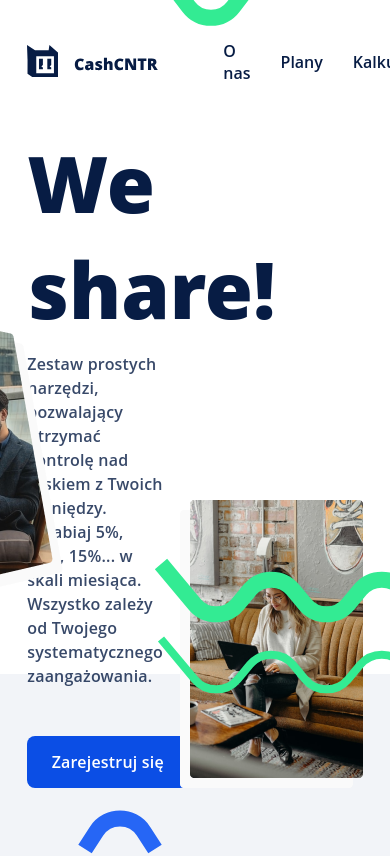
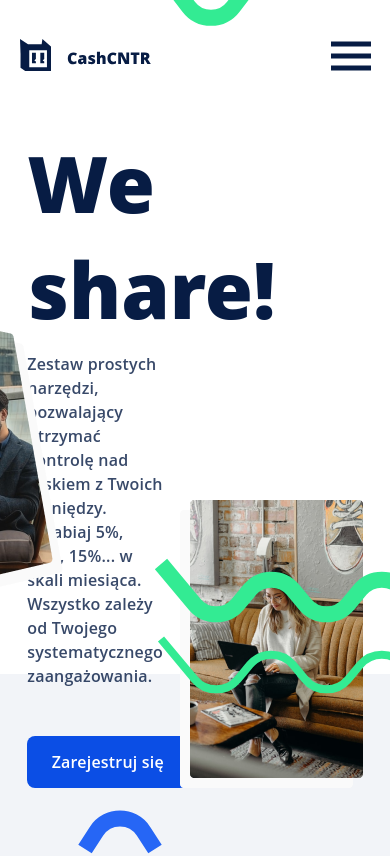
Before and after one commit to lt27037/crm-stanley, a React (Create React App) app: page /#/ in a window 390 px wide. Shown: the top 856 px of the page. Built offline with nearby package versions, Linux system fonts and the light colour scheme.

Commit message:
add responsive style to error page

```diff
--- a/src/components/Container.jsx
+++ b/src/components/Container.jsx
@@ -11,19 +11,7 @@ const Container = () => {
   return (
     <div className="container">
       <Switch>
-        <Route path="/" exact>
-          <Home />
-        </Route>
-
-        <Route path="/onas">
-          <Home />
-        </Route>
-
-        <Route path="/plany">
-          <Home />
-        </Route>
-
-        <Route path="/kalkulator">
+        <Route path={['/', '/onas', '/plany', '/kalkulator']} exact>
           <Home />
         </Route>
 
--- a/src/components/Header.jsx
+++ b/src/components/Header.jsx
@@ -30,10 +30,13 @@ const Header = () => {
           </ul>
         </nav>
       </div>
-      <div className="header__wrapper">
+      <div className="header__wrapper buttons--wrapper">
         <Button content="Logowanie" secondary />
         <Button content="Zarejestruj się" />
       </div>
+      <button className="header__menuButton" type="button">
+        <span className="header__menuButton__span" />
+      </button>
     </header>
   );
 };
--- a/src/styles/Error.scss
+++ b/src/styles/Error.scss
@@ -22,3 +22,13 @@
     background-size: 100%;
   }
 }
+
+@media(max-width: 786px){
+  .error{
+    font-size: 70px;
+    line-height: 80px;
+    padding: 120px 5% 20px 5%;
+    min-height: auto;
+    height: 100%;
+  }
+}
--- a/src/styles/Footer.scss
+++ b/src/styles/Footer.scss
@@ -32,7 +32,7 @@
     grid-row: 2;
     grid-column: 2;
     list-style: none;
-    li{
+    &__item{
       font-size: 16px;
       font-weight: 600;
       text-align: center;
@@ -52,3 +52,45 @@
     padding: 0 7% 46px 7%;
   }
 }
+
+@media(max-width: 786px){
+  .footer{
+    grid-template-columns: 100%;
+    padding: 0 10% 46px 10%;
+    overflow: hidden;
+    min-height: 50vh;
+    row-gap: 40px;
+    &__logo{
+      grid-column: initial;
+      grid-row: 1;
+      width: 150px;
+      height: 36px;
+    }
+    &__copyright{
+      grid-column: initial;
+      grid-row: 4;
+      justify-self: start;
+      font-size: 18px;
+    }
+    &__menu{
+      grid-column: initial;
+      grid-row: 3;
+      &__item{
+        align-self: center;
+        justify-self: start;
+        text-align: left;
+      }
+    }
+    &__wrapper{
+      grid-column: initial;
+      grid-row: 2;
+      width: 100%;
+      span{
+        svg{
+          width: 35px;
+          height: 35px;
+        }
+      }
+    }
+  }
+}
--- a/src/styles/Header.scss
+++ b/src/styles/Header.scss
@@ -16,6 +16,9 @@
     @include elementFlex(row, space-around, center);
     width: auto;
     height: 100%;
+  }
+  &__menuButton{
+    display: none;
   }
   &__menu{
     margin-left: 5rem;
@@ -39,3 +42,48 @@
     padding: 36px 7% 0 7%;
   }
 }
+
+@media(max-width: 786px){
+  .header{
+    padding: 36px 5% 0 5%;
+    &__menu{
+      display: none;
+    }
+    &__wrapper.buttons--wrapper{
+      display: none;
+    }
+    &__menuButton{
+      display: flex;
+      width: 40px;
+      height: 40px;
+      background: transparent;
+      outline: none;
+      cursor: pointer;
+      position: relative;
+      &__span{
+        position: absolute;
+        width: 40px;
+        height: 5px;
+        background-color: $fontColor;
+        top: 50%;
+        left: 0;
+        transform: translateY(-50%);
+        &::before,
+        &::after{
+          content: '';
+          width: 40px;
+          height: 5px;
+          position: absolute;
+          left: 0;
+          background-color: $fontColor;
+        }
+        &::before{
+          top: -12px;
+        }
+        &::after{
+          bottom: -12px;
+        }
+      }
+    }
+  }
+}
--- a/src/styles/_reset.scss
+++ b/src/styles/_reset.scss
@@ -8,12 +8,9 @@
   color: #071C44;
 }
 
-body{
-  scroll-behavior: smooth;
-}
-
 :root{
   font-size: 62.5%;
+  scroll-behavior: smooth;
 }
 
 input::-webkit-outer-spin-button,
```
